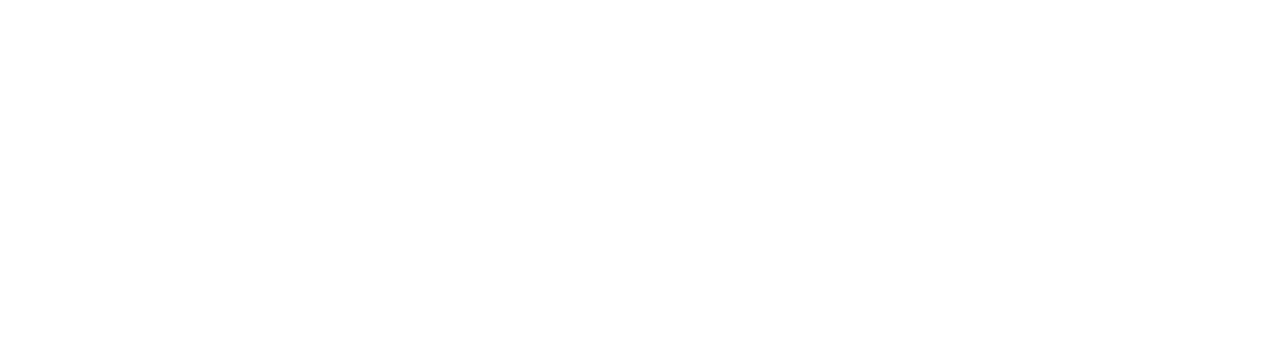
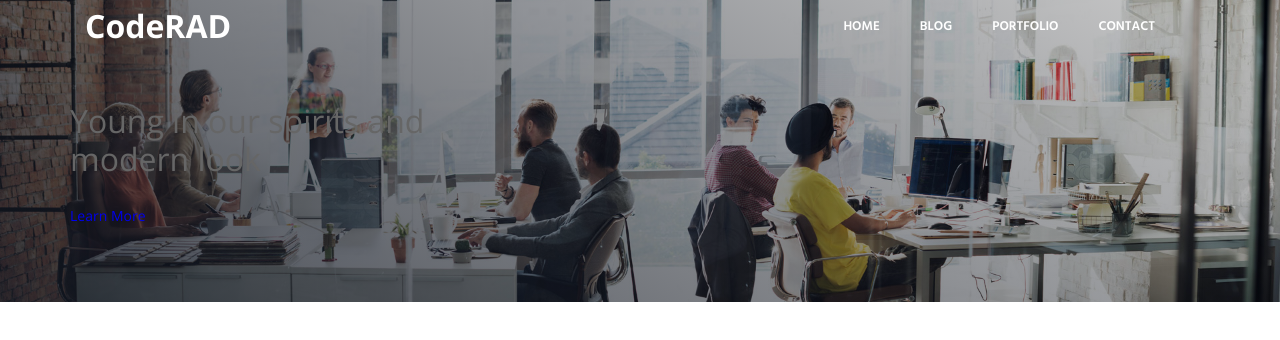
Before and after one commit to freejah/coderad, a plain HTML site: page coderad/index.html in a window 1280 px wide. Drawn offline with nearby package versions, Linux system fonts and the light colour scheme.

Commit message:
Navbar and Header Part 2

```diff
--- a/coderad/css/default.css
+++ b/coderad/css/default.css
@@ -54,3 +54,6 @@ img{
     margin-left: auto;
     margin-right: auto;
 }
+@media (min-width:1200px) {
+    .container{max-width: 1140px;}
+}
--- a/coderad/css/styles.css
+++ b/coderad/css/styles.css
@@ -0,0 +1,63 @@
+.navbar{
+    position: fixed;
+    top: 0;
+    right: 0;
+    left: 0;
+    z-index: 500;
+    transition: ease-in-out .3s;
+}
+[aria-controls="navbarDropdown"]{
+    display: none;
+}
+.navbar-nav{
+    display: flex;
+    align-items: center;
+}
+.navbar .container{
+    display: flex;
+    align-items: center;
+    box-sizing: border-box;
+}
+.navbar-brand{
+    margin-right: auto;
+    font-size: 2rem;
+    font-weight: 700;
+    width: 100%;
+    transition: ease-in-out .3s;
+    color: var(--white);
+}
+.bg-header{
+    background-image: url(../week-5-assets/bg-header-1.jpg);
+    background-color: var(--footer);
+    background-repeat: no-repeat;
+    background-size: cover;
+    background-position: 50% 20%;
+    position: relative;
+    z-index: 1;
+    padding: 4.6875rem 0;
+}
+.bg-header::before{
+    background-image: linear-gradient(
+        30deg,
+        rgba(21, 27, 38, 0.8) 0%,
+        rgba(0,0,0,0.2)100%
+    );
+    position: absolute;
+    content: "";
+    top: 0;
+    right: 0;
+    left: 0;
+    bottom: 0;
+    width: 100%;
+    height: 100%;
+    z-index: -1;
+}
+.nav-link a{
+    color: var(--white);
+    font-size: .8125rem;
+    font-weight: 600;
+    font-family: "hind",sans-serif;
+    text-transform: uppercase;
+    margin-right: 2.5rem;
+    line-height: 1.25;
+}
--- a/coderad/index.html
+++ b/coderad/index.html
@@ -15,5 +15,37 @@
     <link rel="stylesheet" href="./css/responsive.css">
 </head>
 <body>
+    <nav class="navbar nav">
+        <div class="container">
+            <button class="navbar-toggler" aria-expanded="false" aria-controls="navbarDropdown">
+                <span>&#9776;</span>
+            </button>
+            <a class="navbar-brand" href="index.html">CodeRAD</a>
+        <ul class="navbar-nav">
+            <li class="nav-link">
+                <a  href="#">Home</a>
+            </li>
+            <li class="nav-link">
+                <a  href="#">Blog</a>
+            </li>
+            <li class="nav-link">
+                <a  href="#">Portfolio</a>
+            </li>
+            <li class="nav-link">
+                <a  href="#">Contact</a>
+            </li>
+        </ul>
+        </div>
+    </nav>
+    <header class="bg-header">
+        <div class="container">
+            <div class="hero-wrapper">
+                <h2 class="hero-header">
+                    Young in our spirits and <br> modern look
+                </h2>
+                <a href="#">Learn More</a>
+            </div>
+        </div>
+    </header>
 </body>
 </html>
```
